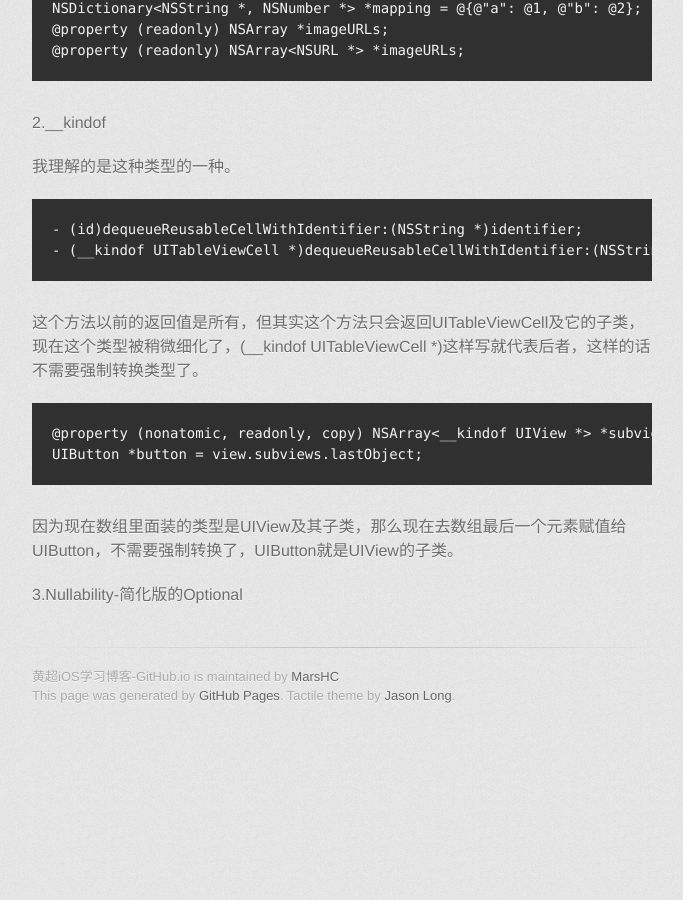
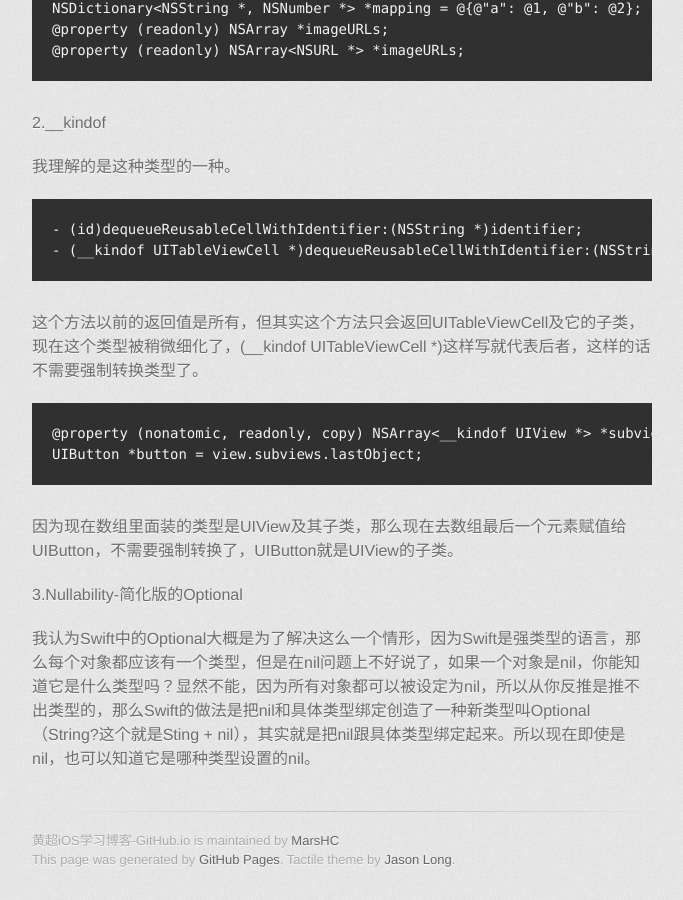
Before and after one commit to MarsHC/hc.iOS.study.github.io, a Jekyll site: the page built from _posts/2015-08-13-Xcode中OC新特性.md, in a window 1280 px wide and 900 px high, scrolled down 2105 px. Shown: the whole window, without its empty margins (298-981 px from the left). Built offline with Jekyll 4.4.1, drawn with Linux system fonts in a browser that asks for light colours; some web fonts are replaced; before the commit the page ends 2841 px from its top, so only the background shows below that.

Commit message:
Content update.

```diff
--- a/_posts/2015-08-13-Xcode中OC新特性.md
+++ b/_posts/2015-08-13-Xcode中OC新特性.md
@@ -106,3 +106,5 @@ http://blog.sunnyxx.com/2015/06/12/objc-new-features-in-2015/
 因为现在数组里面装的类型是UIView及其子类，那么现在去数组最后一个元素赋值给UIButton，不需要强制转换了，UIButton就是UIView的子类。
 
 3.Nullability-简化版的Optional
+
+我认为Swift中的Optional大概是为了解决这么一个情形，因为Swift是强类型的语言，那么每个对象都应该有一个类型，但是在nil问题上不好说了，如果一个对象是nil，你能知道它是什么类型吗？显然不能，因为所有对象都可以被设定为nil，所以从你反推是推不出类型的，那么Swift的做法是把nil和具体类型绑定创造了一种新类型叫Optional（String?这个就是Sting + nil），其实就是把nil跟具体类型绑定起来。所以现在即使是nil，也可以知道它是哪种类型设置的nil。
```
